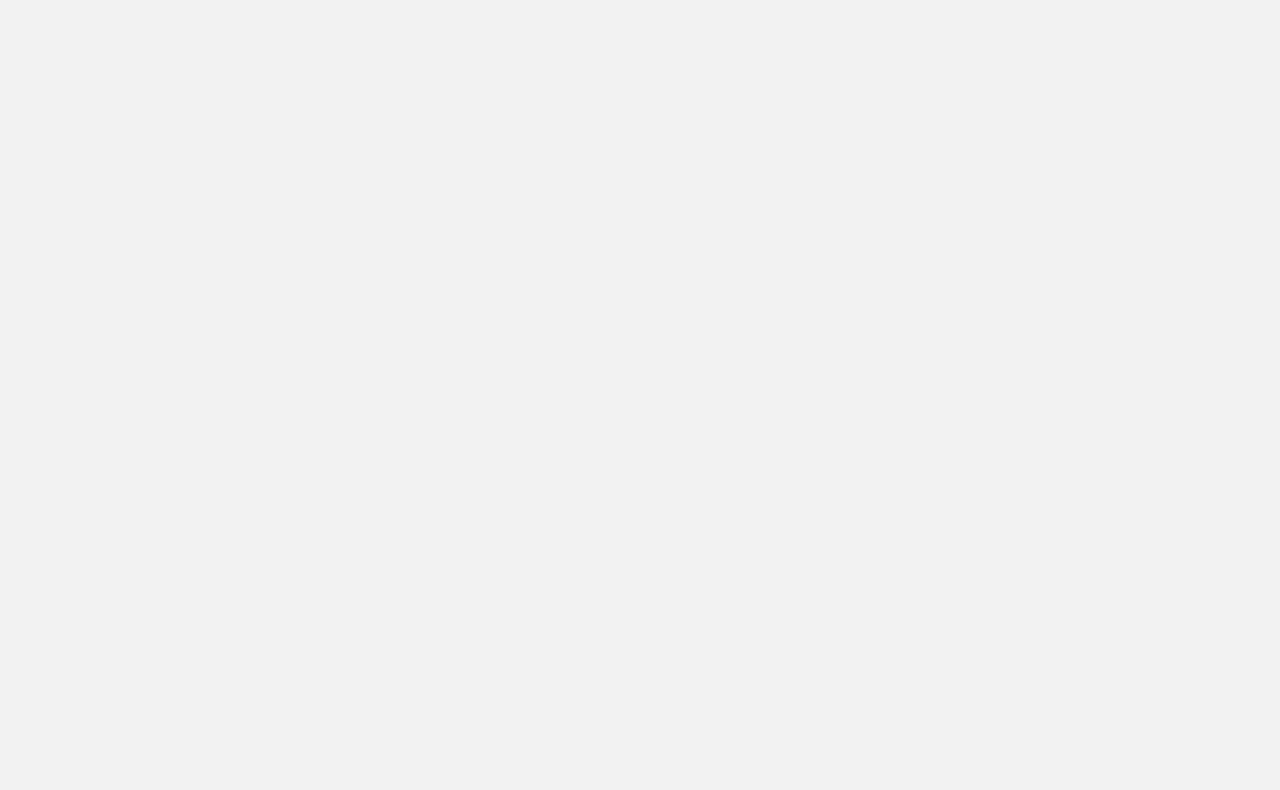
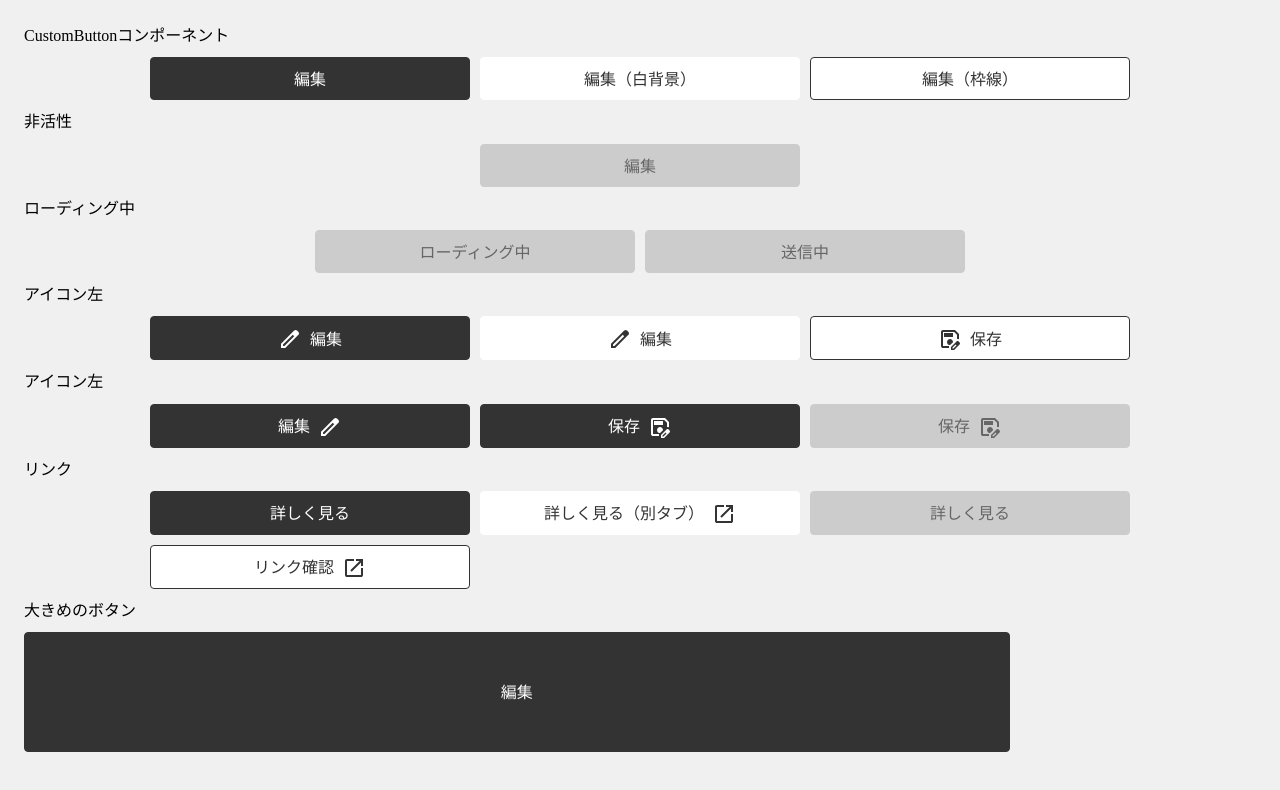
Before and after one commit to Zaty-Akiyama/testButtonComponents, a React (Vite) app: page / in a window 1280 px wide. Shown: the top 790 px of the page. Built offline with nearby package versions, Linux system fonts and the light colour scheme.

Commit message:
ボタンを一覧表示

```diff
--- a/src/App.module.scss
+++ b/src/App.module.scss
@@ -0,0 +1,17 @@
+.root {
+  display: grid;
+  gap: 10px;
+  padding: 24px;
+}
+
+.buttonList {
+  display: grid;
+  gap: 10px;
+  grid-template-columns: repeat(auto-fit, 320px);
+  justify-content: center;
+}
+
+.largeButton {
+  width: 80%;
+  height: 120px;
+}
--- a/src/App.tsx
+++ b/src/App.tsx
@@ -1,9 +1,104 @@
+import { MouseEvent } from 'react';
 import style from '~/App.module.scss';
 
+import CustomButton from '~/components/CustomButton';
 
 const App = () => {
+  const handleClick = () => {
+    alert('ボタンがクリックされました');
+  };
+
+  const handleLinkClick = (e: MouseEvent<HTMLButtonElement>) => {
+    if (!window.confirm('リンク先に移動しますか？')) {
+      e.preventDefault();
+    }
+  };
+
+  const EditIcon = (
+    <svg xmlns="http://www.w3.org/2000/svg" viewBox="0 -960 960 960"><path d="M200-200h57l391-391-57-57-391 391v57Zm-80 80v-170l528-527q12-11 26.5-17t30.5-6q16 0 31 6t26 18l55 56q12 11 17.5 26t5.5 30q0 16-5.5 30.5T817-647L290-120H120Zm640-584-56-56 56 56Zm-141 85-28-29 57 57-29-28Z"/></svg>
+  );
+  const SaveIcon = (
+    <svg xmlns="http://www.w3.org/2000/svg" viewBox="0 -960 960 960"><path d="M200-120q-33 0-56.5-23.5T120-200v-560q0-33 23.5-56.5T200-840h480l160 160v212q-19-8-39.5-10.5t-40.5.5v-169L647-760H200v560h240v80H200Zm0-640v560-560ZM520-40v-123l221-220q9-9 20-13t22-4q12 0 23 4.5t20 13.5l37 37q8 9 12.5 20t4.5 22q0 11-4 22.5T863-260L643-40H520Zm300-263-37-37 37 37ZM580-100h38l121-122-18-19-19-18-122 121v38Zm141-141-19-18 37 37-18-19ZM240-560h360v-160H240v160Zm240 320h4l116-115v-5q0-50-35-85t-85-35q-50 0-85 35t-35 85q0 50 35 85t85 35Z"/></svg>
+  );
+  const NewTab = (
+    <svg xmlns="http://www.w3.org/2000/svg" viewBox="0 -960 960 960"><path d="M200-120q-33 0-56.5-23.5T120-200v-560q0-33 23.5-56.5T200-840h280v80H200v560h560v-280h80v280q0 33-23.5 56.5T760-120H200Zm188-212-56-56 372-372H560v-80h280v280h-80v-144L388-332Z"/></svg>
+  )
+
   return (
-    <></>
+    <>
+      <div className={style.root}>
+        <h1>CustomButtonコンポーネント</h1>
+        <div className={style.buttonList}>
+          <div>
+            <CustomButton label="編集" onClick={handleClick}/>
+          </div>
+          <div>
+            <CustomButton label="編集（白背景）" color="white" onClick={handleClick}/>
+          </div>
+          <div>
+            <CustomButton label="編集（枠線）" color="border" onClick={handleClick}/>
+          </div>
+        </div>
+        <h2>非活性</h2>
+        <div className={style.buttonList}>
+          <div>
+            <CustomButton label="編集" disabled onClick={handleClick}/>
+          </div>
+        </div>
+        <h2>ローディング中</h2>
+        <div className={style.buttonList}>
+          <div>
+            <CustomButton label="編集" isLoading onClick={handleClick}/>
+          </div>
+          <div>
+            <CustomButton label="編集" isLoading loadingLabel="送信中" onClick={handleClick}/>
+          </div>
+        </div>
+        <h2>アイコン左</h2>
+        <div className={style.buttonList}>
+          <div>
+            <CustomButton label="編集" iconLeft={EditIcon} onClick={handleClick}/>
+          </div>
+          <div>
+            <CustomButton label="編集" iconLeft={EditIcon} color="white" onClick={handleClick}/>
+          </div>
+          <div>
+            <CustomButton label="保存" iconLeft={SaveIcon} color="border" onClick={handleClick}/>
+          </div>
+        </div>
+        <h2>アイコン左</h2>
+        <div className={style.buttonList}>
+          <div>
+            <CustomButton label="編集" iconRight={EditIcon} onClick={handleClick}/>
+          </div>
+          <div>
+            <CustomButton label="保存" iconRight={SaveIcon} onClick={handleClick}/>
+          </div>
+          <div>
+            <CustomButton label="保存" iconRight={SaveIcon} onClick={handleClick} disabled/>
+          </div>
+        </div>
+        <h2>リンク</h2>
+        <div className={style.buttonList}>
+          <div>
+            <CustomButton label="詳しく見る" href="https://example.com" />
+          </div>
+          <div>
+            <CustomButton label="詳しく見る（別タブ）" href="https://example.com" target="_blank" iconRight={NewTab} color="white"/>
+          </div>
+          <div>
+            <CustomButton label="詳しく見る" href="https://example.com" disabled/>
+          </div>
+          <div>
+            <CustomButton label="リンク確認" href="https://example.com" target="_blank" onClick={handleLinkClick} iconRight={NewTab} color="border"/>
+          </div>
+        </div>
+        <h2>大きめのボタン</h2>
+        <div className={style.largeButton}>
+          <CustomButton label="編集" onClick={handleClick}/>
+        </div>
+      </div>
+    </>
   )
 };
 
```
